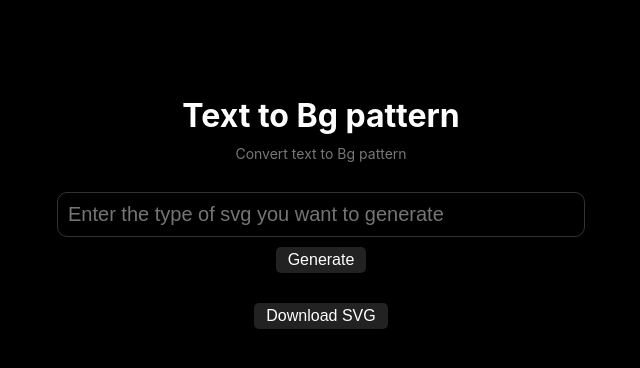
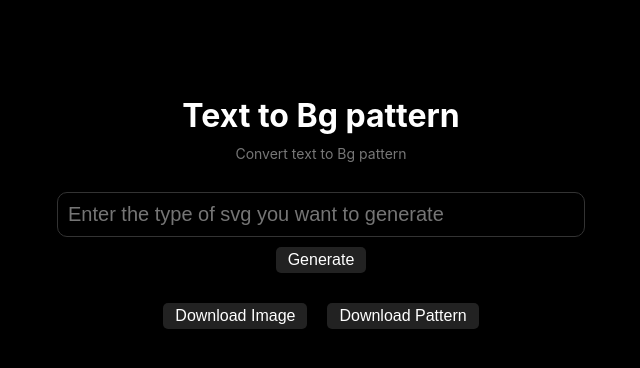
Before and after one commit to nishantrpai/tools.nishu.dev, a Next.js app: page /text2bg in a window 1280 px wide. Shown: the top 368 px of the page, without its empty margins (319-959 px from the left). Built offline with nearby package versions, Linux system fonts and the light colour scheme.

Commit message:
update pattern

```diff
--- a/pages/text2bg.js
+++ b/pages/text2bg.js
@@ -19,7 +19,7 @@ export default function Home() {
   const sensationalize = async () => {
     // make api call to /api/gpt?prompt
     setLoading(true)
-    let prompt = `"given the prompt: ${text}", generate svg text based on the text, will be used as background pattern.\n\nKeep it minimal and focus on keeping it beautiful. For some cases like spheres, you can create the illusion of 3d by using gradients and differnt opacity etc, similar for cubes, etc. For some cases you maye need to apply varying opacity to create the shape. Don't add any other text or html tags. SVG should be 480x480px. All renders should be symmetrical and not have any text or html tags. Transparent background. Don't render other shapes or objects. Don't fragment the elements, or disjointed or disconnected elements. Keep it simple and beautiful. Strokes shouldn't be black as the background is black. Don't add backticks or other characters, only the svg text.\n\n`
+    let prompt = `"given the prompt: ${text}", generate svg text that matches prompt. It will be used as background pattern. Keep it beautiful and clean. Use minimal colors. For some cases like spheres, you can create the illusion of 3d by using gradients and differnt opacity etc, similar for cubes, etc. For some cases you maye need to apply varying opacity to create the shape. Don't add any other text or html tags. SVG should be 480x480px. All renders should be symmetrical and not have any text or html tags. Transparent background. Don't render other shapes or objects. Don't fragment the elements, or disjointed or disconnected elements. Keep it simple and beautiful. Strokes shouldn't be black as the background is black. Don't add backticks or other characters, only the svg text.\n\n`
     const res = await fetch(`/api/gpt?prompt`, {
       method: 'POST',
       headers: {
@@ -70,19 +70,20 @@ export default function Home() {
         </button>
 
         {sensationalizedText && (
-          <div style={{ whiteSpace: 'pre-wrap', fontFamily: 'monospace', textAlign: 'left', padding: '10px', border: '1px solid #333', background: '#000', borderRadius: 10, width: '100%', lineHeight: 1.5}}>
+          <div style={{ whiteSpace: 'pre-wrap', fontFamily: 'monospace', textAlign: 'left', padding: '10px', border: '1px solid #333', background: '#000', borderRadius: 10, width: '100%', lineHeight: 1.5 }}>
             <div style={{
               height: 480,
               width: 480,
               margin: 'auto',
               marginBottom: 20,
               border: '1px solid #333',
+              backgroundColor: '#000',
               backgroundImage: `url(${getDataURI(sensationalizedText)})`,
               backgroundRepeat: 'repeat',
               backgroundSize: '50px 50px',
               borderRadius: 10,
               marginBottom: '10px',
-            }}>
+            }} id="bg-pattern">
             </div>
             <span style={{
               display: 'flex',
@@ -93,24 +94,40 @@ export default function Home() {
               borderRadius: 10,
               padding: 20
             }}>
-            {sensationalizedText}
+              {sensationalizedText}
             </span>
           </div>
         )}
-        <div style={{ marginTop: '20px' }}>
+        <div style={{ marginTop: '20px', display: 'flex', gap: 20 }}>
+          <button onClick={() => {
+            // download svg
+            html2canvas(document.getElementById('bg-pattern'), {
+              allowTaint: true,
+              useCORS: true,
+            }).then(canvas => {
+              const dataURL = canvas.toDataURL('image/png')
+              const a = document.createElement('a')
+              a.href = dataURL
+              a.download = 'pattern.png'
+              a.click()
+            })
+          }} className={styles.button}>
+            Download Image
+          </button>
+
           <button onClick={() => {
             // download svg
             const svg = sensationalizedText
-            const blob = new Blob([svg], {type: 'image/svg+xml'})
+            const blob = new Blob([svg], { type: 'image/svg+xml' })
             const url = URL.createObjectURL(blob)
             const a = document.createElement('a')
             a.href = url
             a.download = 'pattern.svg'
             a.click()
           }} className={styles.button}>
-            Download SVG
-            </button>
-          </div>
+            Download Pattern
+          </button>
+        </div>
       </main>
     </>
   )
```
